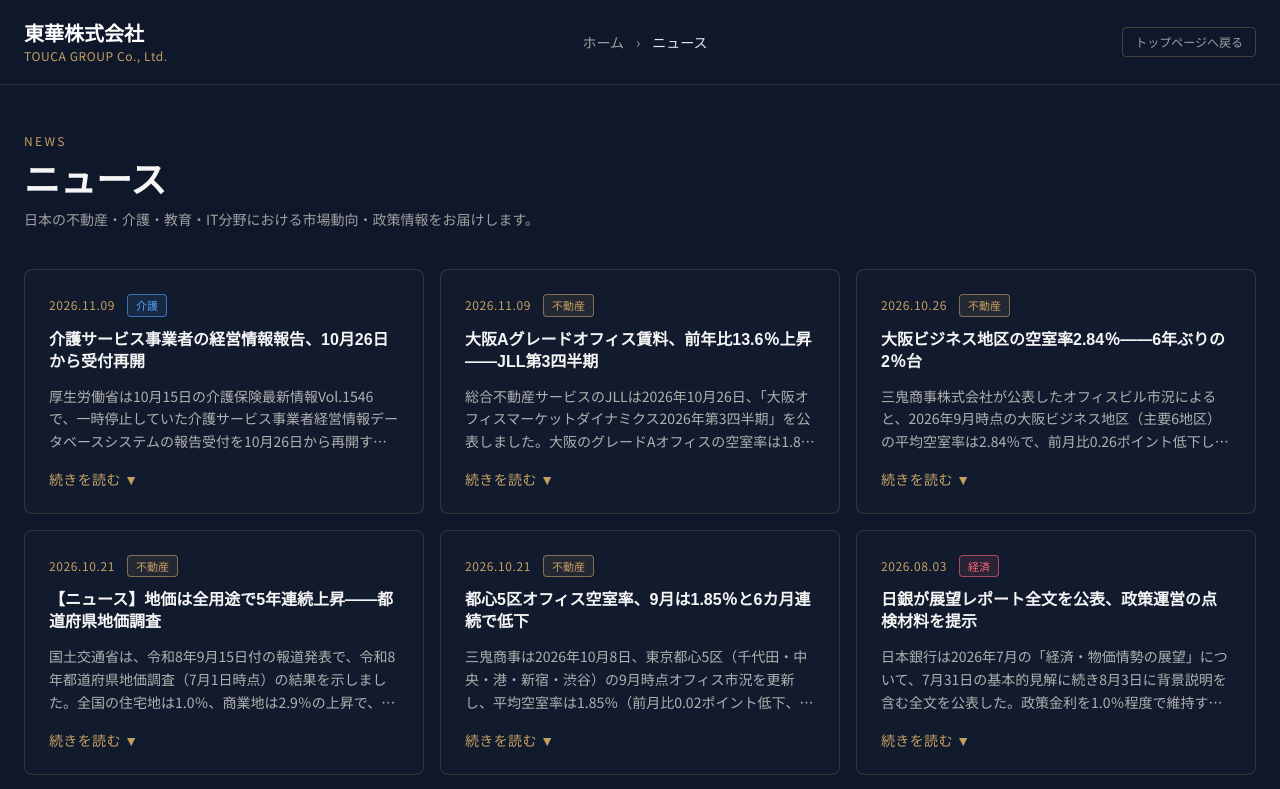
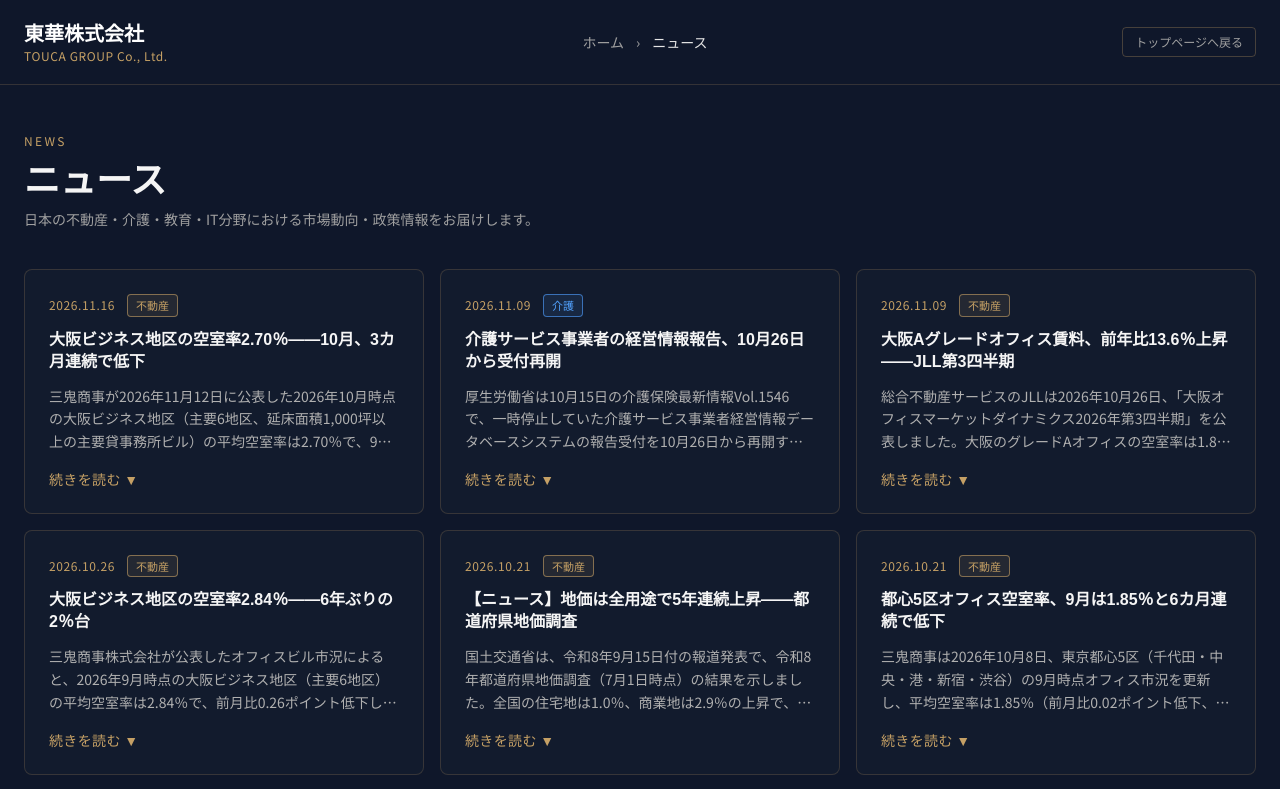
Before and after one commit to yangnan1987/touca-group-web, a Next.js app: page /news in a window 1280 px wide. Shown: the top 789 px of the page. Built offline with nearby package versions, Linux system fonts and the light colour scheme.

Commit message:
feat: 2026.11.16の大阪ビジネス地区空室率ニュースを追加
三鬼商事が11月12日に公表した10月時点の空室率2.70％を、指定された事実だけを使って id 69 として掲載する。

```diff
--- a/app/data/newsData.ts
+++ b/app/data/newsData.ts
@@ -1,5 +1,5 @@
 // ニュースデータ
-// 2025年1月〜2026年11月（計68件）
+// 2025年1月〜2026年11月（計69件）
 // 2026.03.20以降は公式発表・調査等に基づく実在ニュース
 // （出典は docs/news-sources-2026-03-to-08.md、docs/news-sources-2026-10.md および docs/news-sources-2026-11.md）
 
@@ -14,6 +14,13 @@ export interface NewsItem {
 }
 
 export const newsData: NewsItem[] = [
+  {
+    id: 69,
+    date: "2026.11.16",
+    title: "大阪ビジネス地区の空室率2.70％——10月、3カ月連続で低下",
+    body: "三鬼商事が2026年11月12日に公表した2026年10月時点の大阪ビジネス地区（主要6地区、延床面積1,000坪以上の主要貸事務所ビル）の平均空室率は2.70％で、9月時点の2.84％から前月比0.14ポイント低下し、3カ月連続の低下となりました。拡張移転で竣工1年未満の新築ビル1棟が高稼働となり、既存ビルの大型空室にも成約が進み、空室面積は1カ月で約3,100坪減少しました。平均賃料は坪当たり13,694円で、前月比85円（0.62％）上昇しています。地区別の平均空室率は、梅田地区2.05％（前月比0.16ポイント低下、平均賃料19,081円）、淀屋橋・本町地区2.88％、新大阪地区2.92％（前月比1.19ポイント低下）、船場地区4.06％（前月比0.26ポイント上昇）、南森町地区3.69％（前月比0.56ポイント上昇）でした。出典：三鬼商事「大阪の賃貸オフィスの賃料相場・空室率」（https://e-miki.com/rent/osaka.html）。",
+    category: "不動産",
+  },
   {
     id: 68,
     date: "2026.11.09",
```
Also changed, not shown: 2 other files (tests, documents, lock files or other folders).
